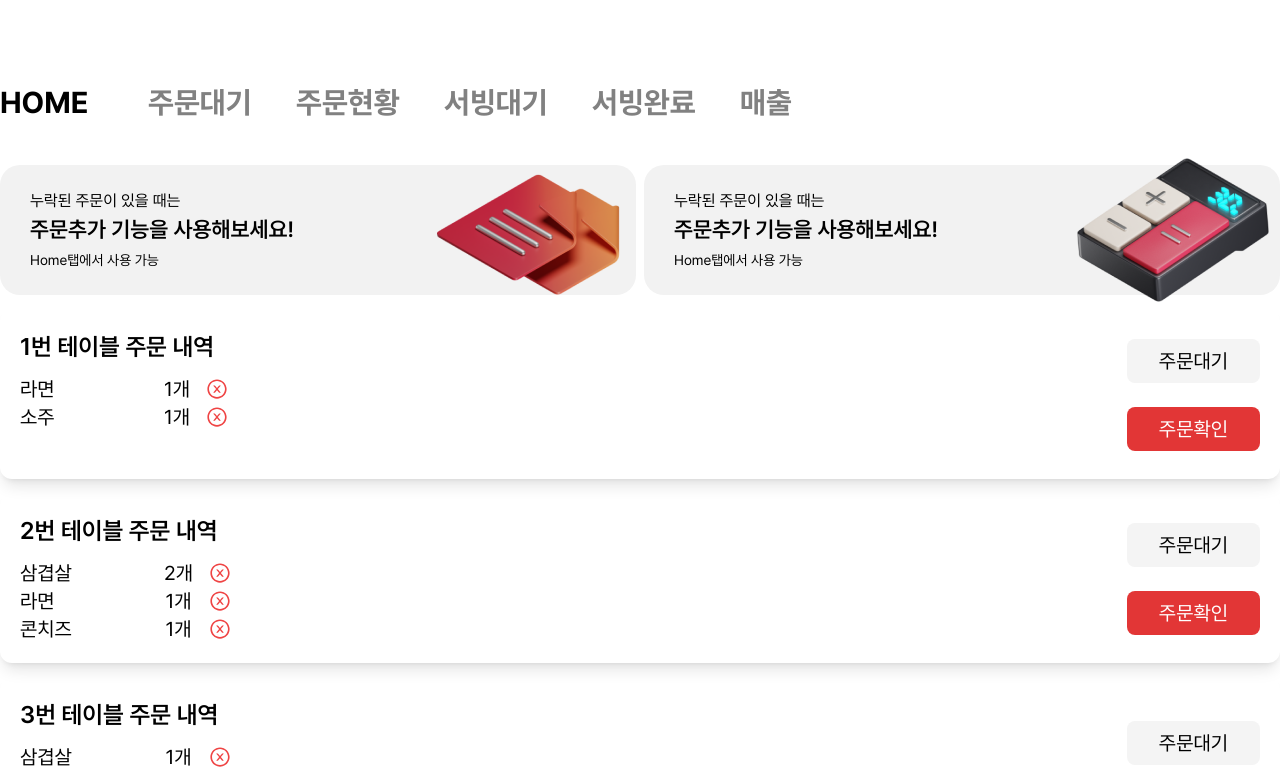
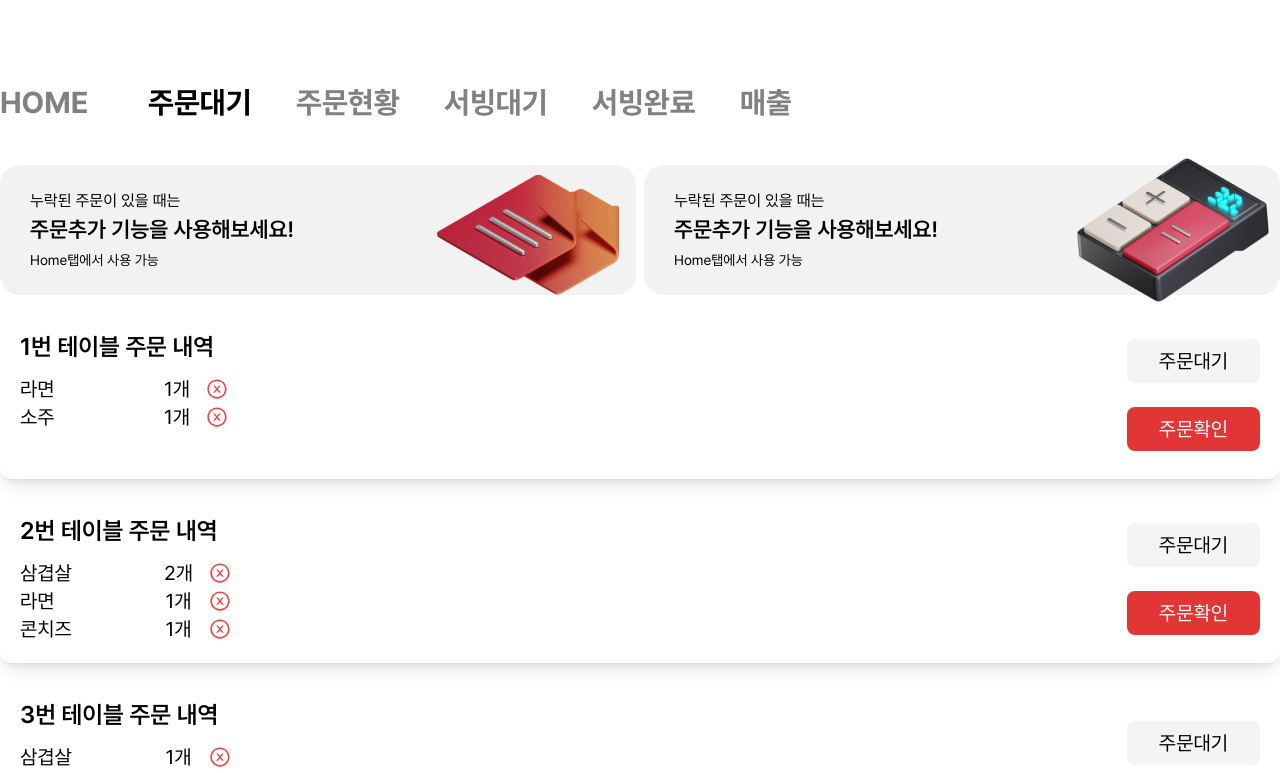
Before and after one commit to TableService-DD/DD_kiosk, a React (Vite) app in the folder dd/: page /order-list in a window 1280 px wide. Shown: the top 773 px of the page. Built offline with nearby package versions, Linux system fonts and the light colour scheme.

Commit message:
현재 LINK에 따른 헤더 버튼 활성화

```diff
--- a/dd/src/components/Header.tsx
+++ b/dd/src/components/Header.tsx
@@ -1,9 +1,10 @@
-import { useState } from 'react';
+import { useState, useEffect } from 'react';
 import { dur200 } from '../static/stylesVariable';
-import { NavigateFunction, useNavigate } from 'react-router-dom';
+import { useNavigate, useLocation, NavigateFunction } from 'react-router-dom';
 
 function Header() {
   const navigate: NavigateFunction = useNavigate();
+  const location = useLocation();
   const tabs: { name: string; link: string }[] = [
     { name: 'HOME', link: '/' },
     { name: '주문대기', link: '/order-list' },
@@ -12,7 +13,16 @@ function Header() {
     { name: '서빙완료', link: '/serving-done' },
     { name: '매출', link: '/sales' },
   ];
-  const [selectedTab, setSelectedTab] = useState<string>(tabs[0].name);
+
+  const [selectedTab, setSelectedTab] = useState<string>('');
+
+  // On component mount or URL change, update the selected tab
+  useEffect(() => {
+    const matchingTab = tabs.find((tab) => tab.link === location.pathname);
+    if (matchingTab) {
+      setSelectedTab(matchingTab.name);
+    }
+  }, [location.pathname]);
 
   return (
     <div className="flex items-center gap-2 mt-20 mb-[40px]">
```
